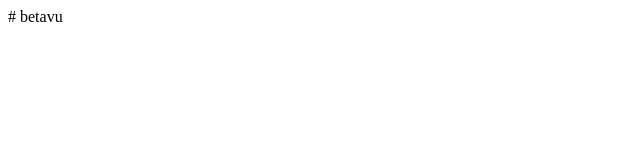
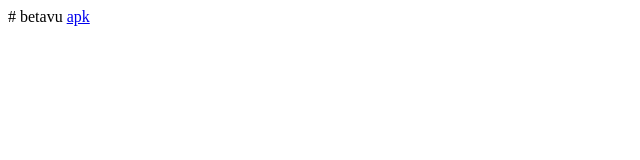
Before and after one commit to joshunger/betavu, a plain HTML site: page index.html in a window 1280 px wide. Shown: the full height of the page, 0-640 px from the left. Drawn offline with Linux system fonts and the light colour scheme.

Commit message:
Update index.html

```diff
--- a/index.html
+++ b/index.html
@@ -1 +1,2 @@
 # betavu
+<a href="https://github.com/joshunger/betavu/raw/master/VuforiaSamples-6-0-120-debug.apk">apk</a>
```
